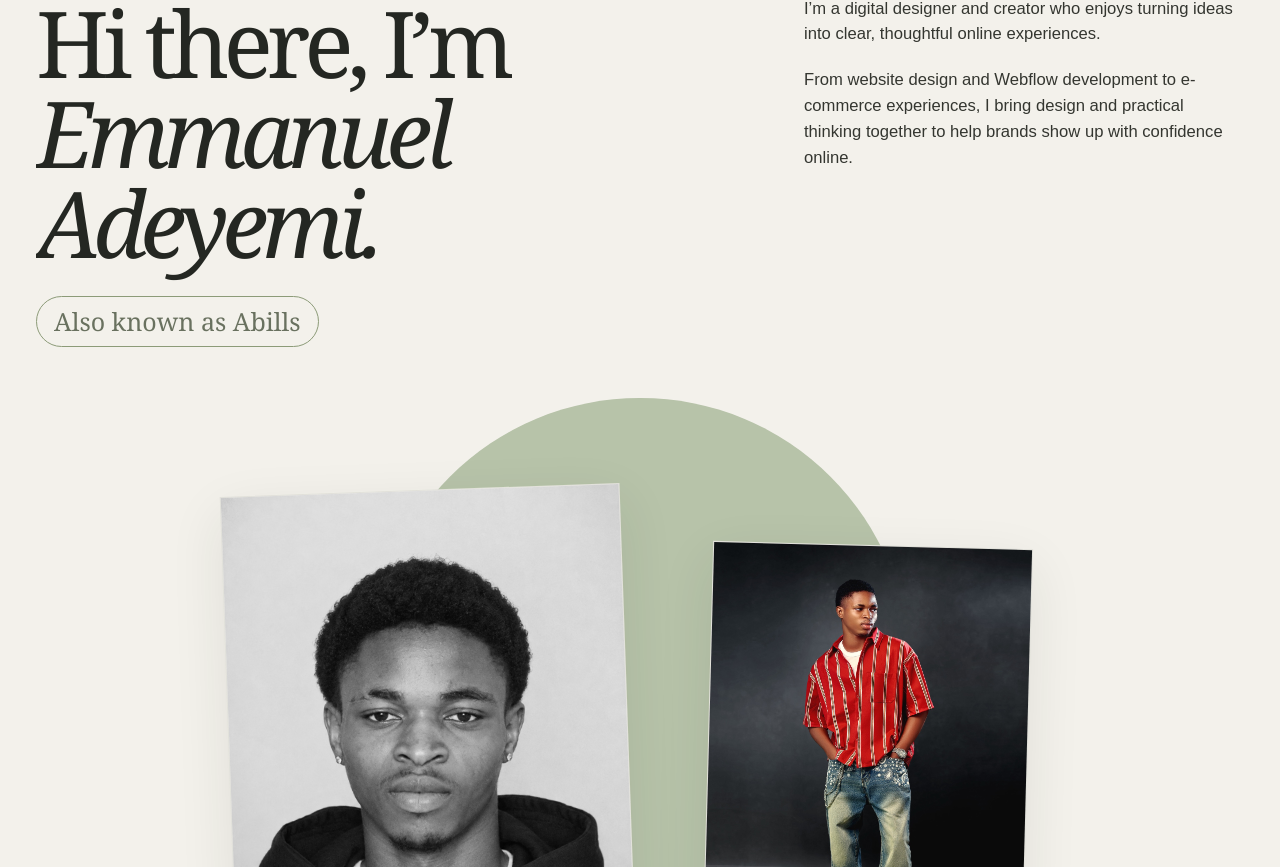
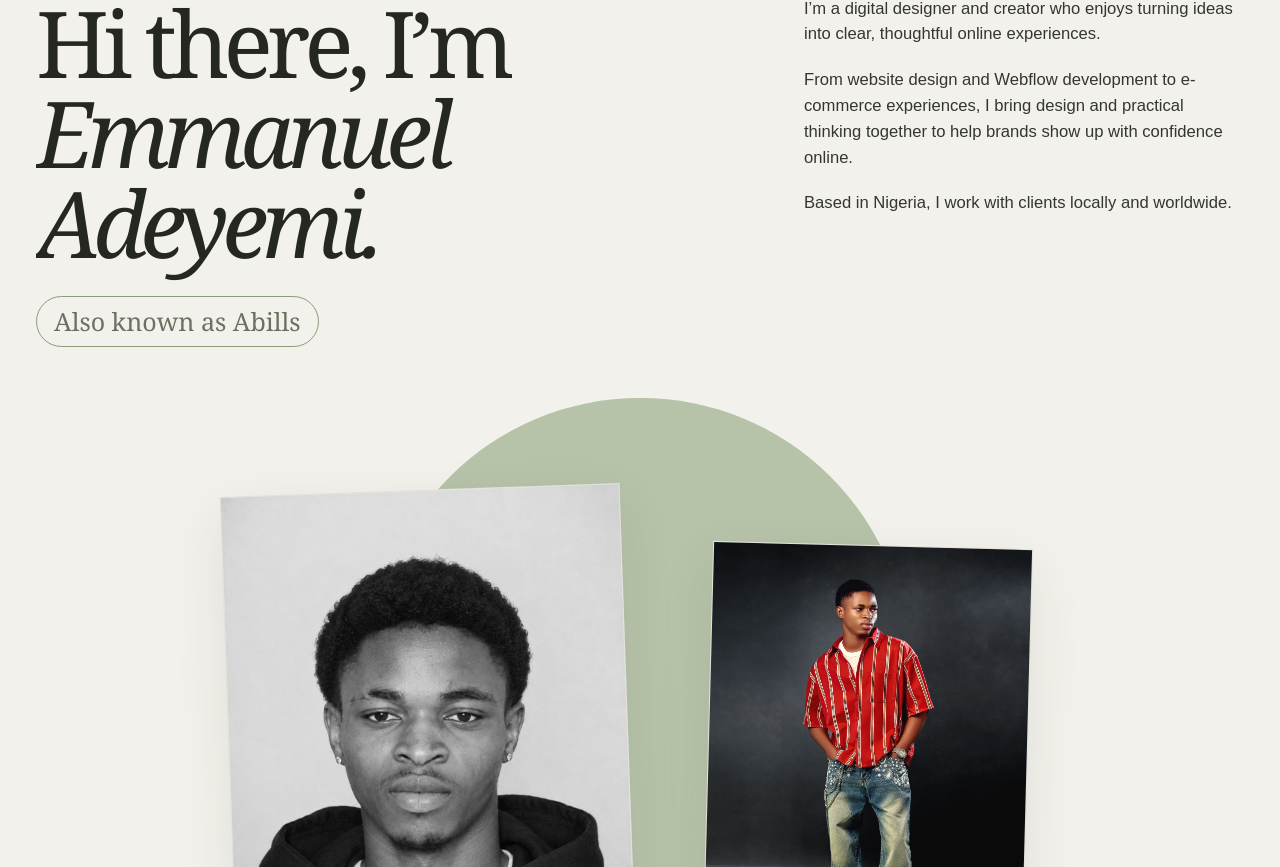
Before and after one commit to Abillsflow/emmanueladeyemiabills, a Next.js app: page / in a window 1280 px wide. Shown: the part 2247-3114 px from the top of the page. Built offline with nearby package versions, Linux system fonts and the light colour scheme.

Commit message:
SEO: clarify Nigeria-based service area and global availability

```diff
--- a/src/app/page.tsx
+++ b/src/app/page.tsx
@@ -414,6 +414,7 @@ export default function Home() {
           <motion.div className="about-copy" initial={reduceMotion ? false : { opacity: 0, y: 18 }} whileInView={{ opacity: 1, y: 0 }} viewport={{ once: true, amount: 0.25 }} transition={{ duration: 0.7, delay: 0.1, ease: [0.22, 1, 0.36, 1] }}>
             <p>I’m a digital designer and creator who enjoys turning ideas into clear, thoughtful online experiences.</p>
             <p>From website design and Webflow development to e-commerce experiences, I bring design and practical thinking together to help brands show up with confidence online.</p>
+            <p>Based in Nigeria, I work with clients locally and worldwide.</p>
           </motion.div>
         </div>
         <div className="about-gallery">
```
